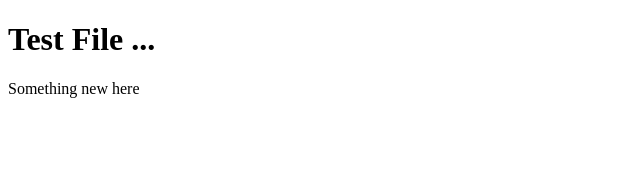
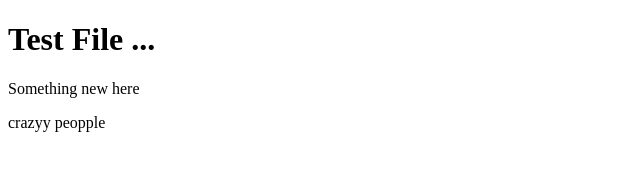
Before and after one commit to NeerajFull/testRevising, a plain HTML site: page index.html in a window 1280 px wide. Shown: the whole page, without its empty margins (0-640 px from the left). Drawn offline with Linux system fonts and the light colour scheme.

Commit message:
updated article

```diff
--- a/index.html
+++ b/index.html
@@ -13,6 +13,8 @@
 
     <p>Something new here</p>
 
+    <article>crazyy peopple</article>
+
     <script src="test.js"></script>
 </body>
 
```
